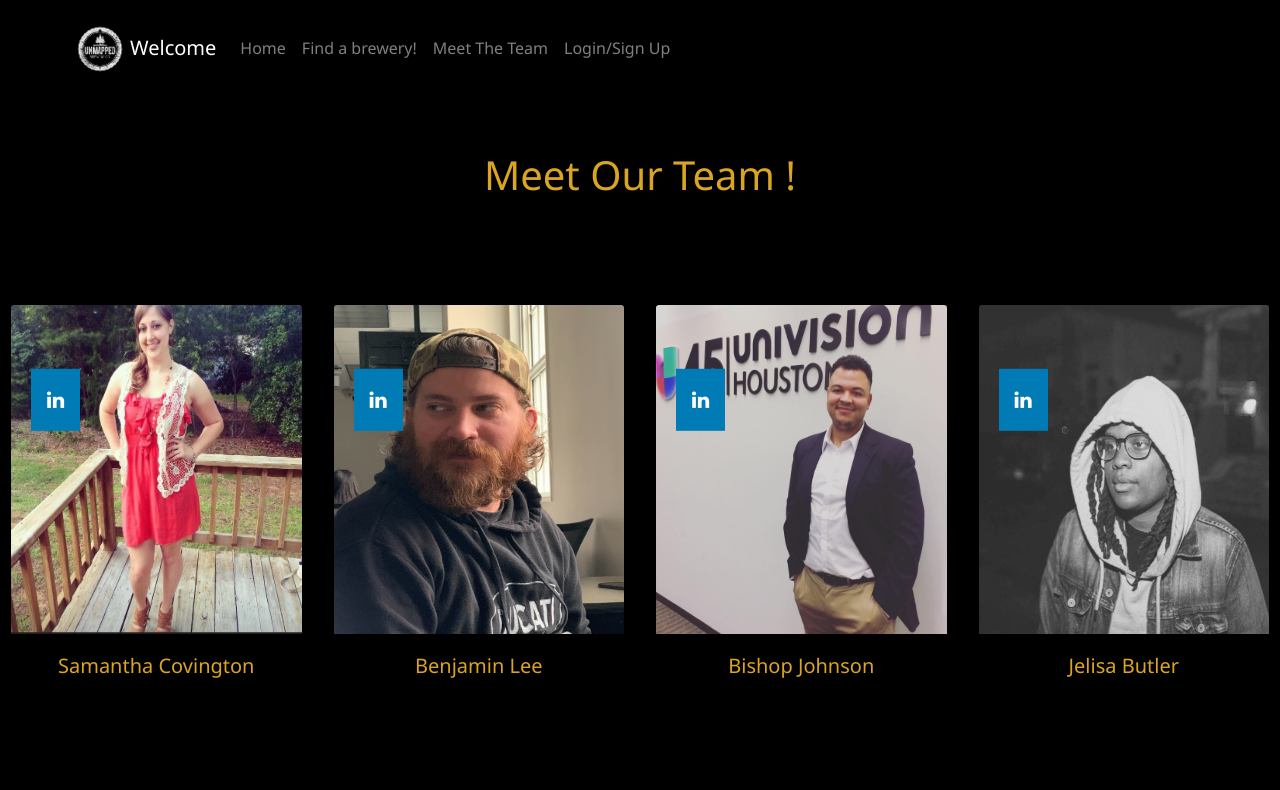
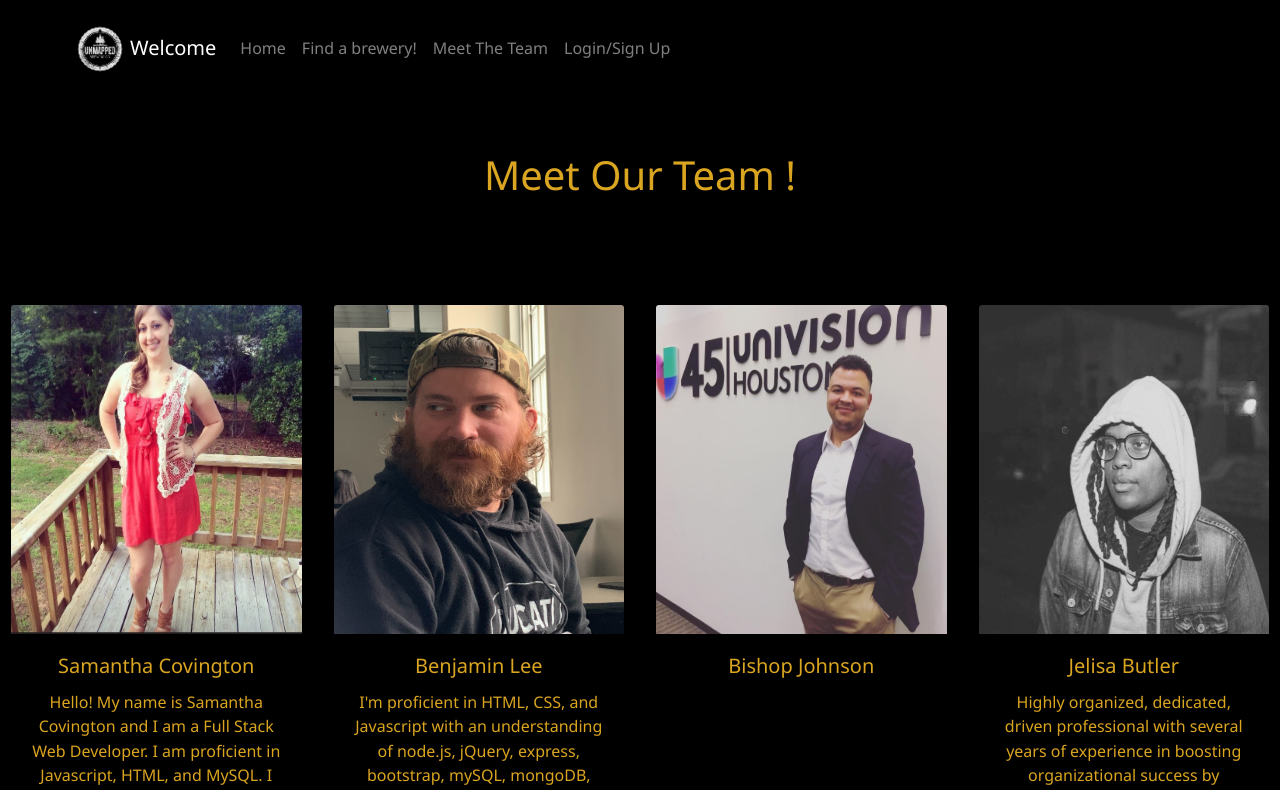
Before and after one commit to butlerjelisa21/WhatTheTap, a React (Create React App) app in the folder client/: page /team in a window 1280 px wide. Shown: the top 790 px of the page. Built offline with nearby package versions, Linux system fonts and the light colour scheme; the HTML template or start-up script is replaced by a standard one; a web font is replaced by a local one.

Commit message:
put in bios

```diff
--- a/client/src/pages/Team.js
+++ b/client/src/pages/Team.js
@@ -2,6 +2,7 @@ import React from 'react';
 import "/Users/Juice/Desktop/Homework/WhatTheTap/client/src/Team.css";
 import {Jumbotron,Container} from "react-bootstrap"
 import { CardDeck, Card} from "react-bootstrap";
+
 
 export default function Home(){
 
@@ -23,23 +24,22 @@ export default function Home(){
     <Card.Img variant="top" src="/img/Sam.jpg" />
     <Card.Body>
       <Card.Title>Samantha Covington</Card.Title>
+      Hello! My name is Samantha Covington and I am a Full Stack Web Developer. I am proficient in Javascript, HTML, and MySQL. I am experienced in CSS, mongoDB, and React as well. Orignally, I am from a small town called Combine that is southeast of Dallas, TX . I have 3 fur babies and 1 actual baby. I have a strong professional work ethic and will be dedicated to whatever task comes my way! Please contact with me on LinkedIn. I would love to connect with you!
+
 
     </Card.Body>
     <Card.Footer>
-    <div class="icon-bar">
-        <a href="#" class="linkedin"><i class="fa fa-linkedin"></i></a>
-          </div>
+
     </Card.Footer>
   </Card>
   <Card>
     <Card.Img variant="top" src="/img/ben.jpg"/>
     <Card.Body>
       <Card.Title>Benjamin Lee</Card.Title>
+      I'm proficient in HTML, CSS, and Javascript with an understanding of node.js, jQuery, express, bootstrap, mySQL, mongoDB, and others. Skilled at working in groups, and a quick study.
     </Card.Body>
     <Card.Footer>
-    <div class="icon-bar">
-        <a href="#" class="linkedin"><i class="fa fa-linkedin"></i></a>
-          </div>
+
     </Card.Footer>
   </Card>
   <Card>
@@ -49,21 +49,17 @@ export default function Home(){
 
     </Card.Body>
     <Card.Footer>
-    <div class="icon-bar">
-        <a href="#" class="linkedin"><i class="fa fa-linkedin"></i></a>
-          </div>
+
     </Card.Footer>
   </Card>
   <Card>
     <Card.Img variant="top" src="/img/Jelisa.JPG" />
     <Card.Body>
       <Card.Title>Jelisa Butler</Card.Title>
-
+      Highly organized, dedicated, driven professional with several years of experience in boosting organizational success by providing proactive support in executing and accomplishing a wide variety of duties in specified timelines and constraints. Diligent and highly skilled with a broad understanding of effective marketing strategies and best business practices. Strong communication and interpersonal skills with ability to convey messages effectively to all organizational levels.
     </Card.Body>
     <Card.Footer>
-        <div class="icon-bar">
-        <a href="#" class="linkedin"><i class="fa fa-linkedin"></i></a>
-          </div>
+
     </Card.Footer>
   </Card>
 </CardDeck>
```
Also changed, not shown: client/public/img/pngfind.png (added).
